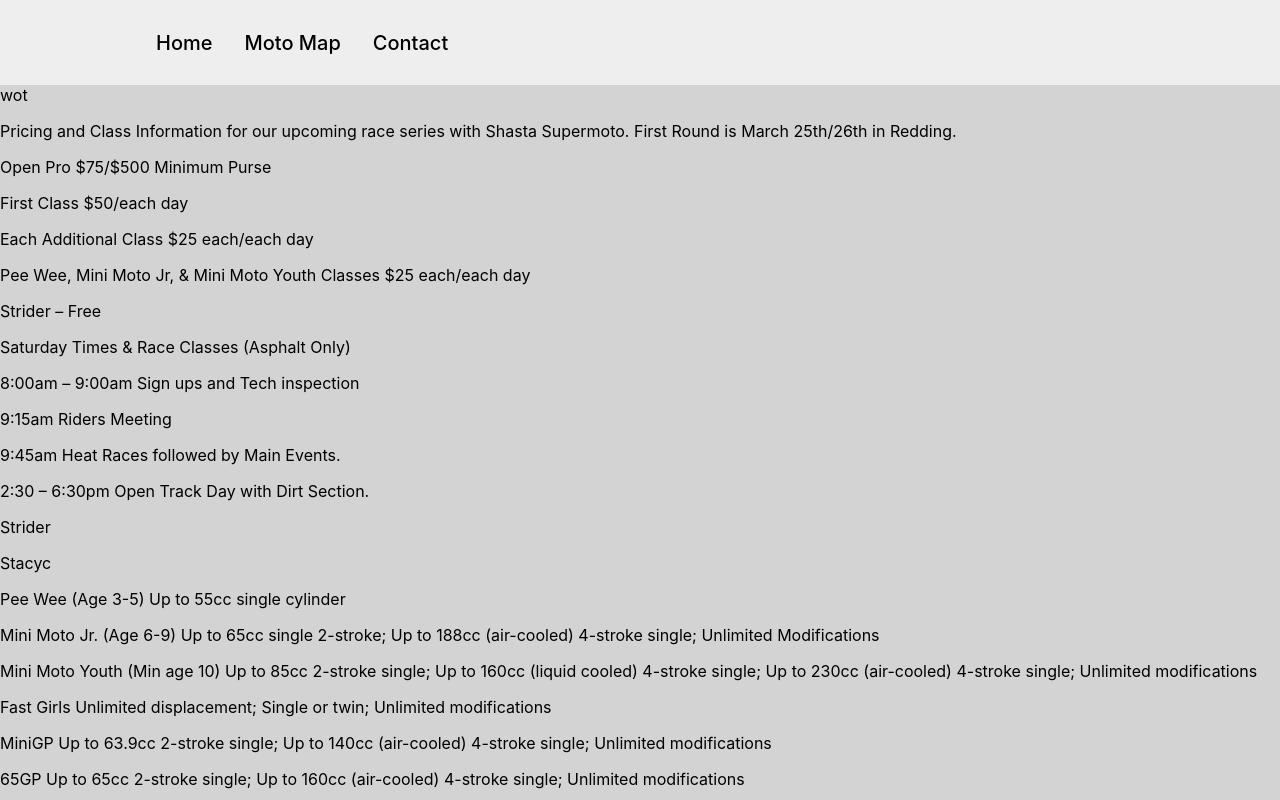
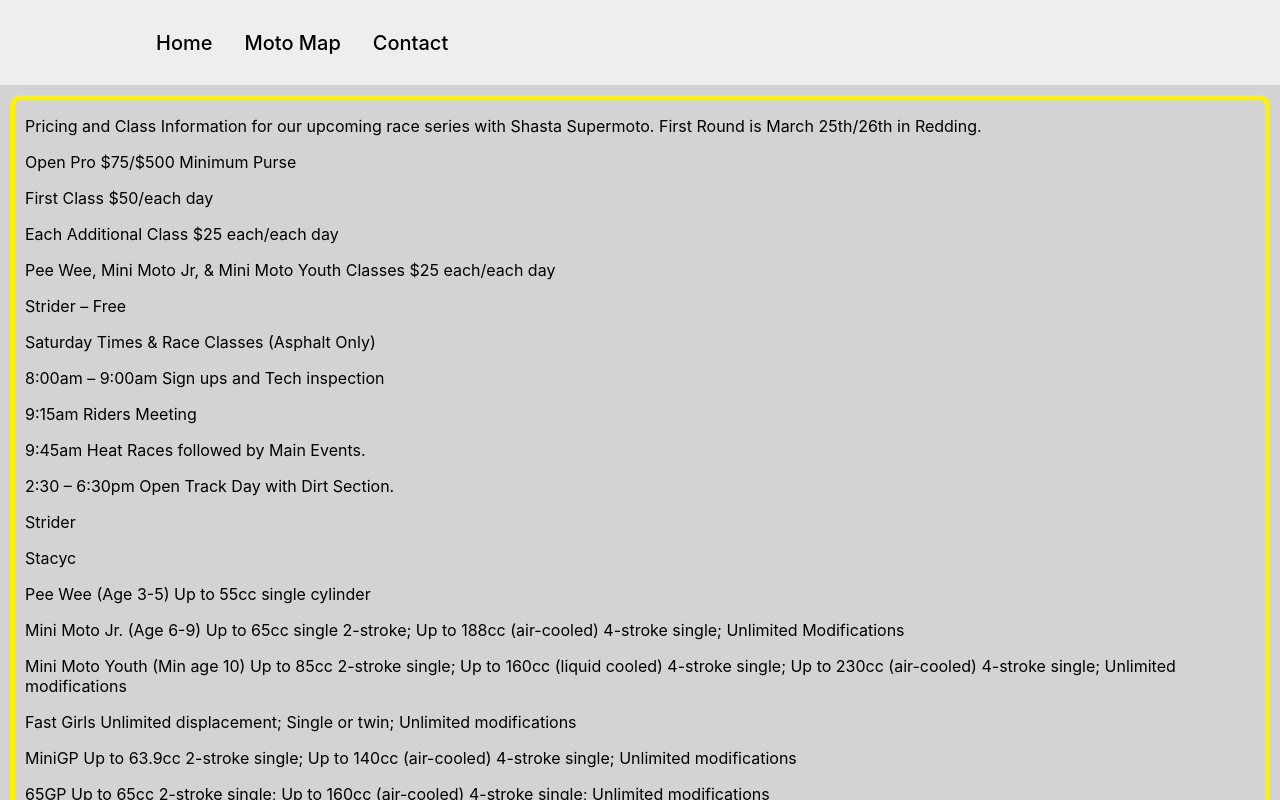
Before and after one commit to Benji-Montgomery/motoschedules, a React (Create React App) app: page /Shasta in a window 1280 px wide. Shown: the top 800 px of the page. Built offline with nearby package versions, Linux system fonts and the light colour scheme; no server answers.

Commit message:
styled shasta schedule

```diff
--- a/src/pages/css/index.css
+++ b/src/pages/css/index.css
@@ -44,3 +44,9 @@
     object-fit: cover;
     size: contain;
 }
+.wot{
+  border: 5px solid #fef200;
+  border-radius: 10px;
+  margin: 10px;
+  padding: 0 10px;
+}
--- a/src/pages/schedules/shasta.js
+++ b/src/pages/schedules/shasta.js
@@ -2,8 +2,7 @@
 export const Shasta = () => {
 
 return(
-    <div>
-        wot
+    <div className='wot'>
         <p>Pricing and Class Information for our upcoming race series with Shasta Supermoto. First Round is March 25th/26th in Redding.</p>
         <p>Open Pro $75/$500 Minimum Purse</p>
         <p>First Class $50/each day</p>
```
